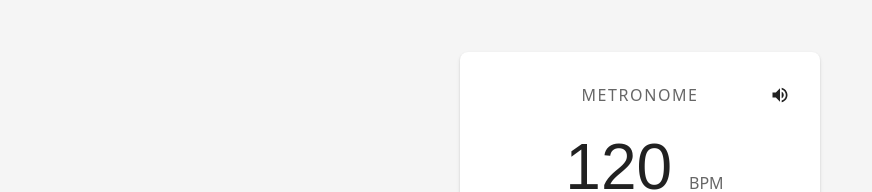
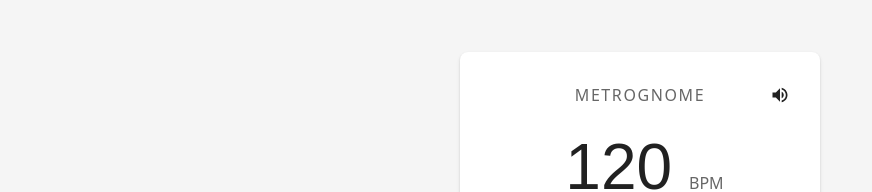
Before and after one commit to JesusLike/metronome, a React (Vite) app: page / in a window 1280 px wide. Shown: the part 160-352 px from the top of the page, without its empty margins (0-872 px from the left). Built offline with nearby package versions, Linux system fonts and the light colour scheme.

Commit message:
small fixes

```diff
--- a/src/App.tsx
+++ b/src/App.tsx
@@ -17,7 +17,7 @@
     <>
       <div className={styles.card}>
         <div className={styles.titleRow}>
-          <h1 className={styles.title}>Metronome</h1>
+          <h1 className={styles.title}>MetroGnome</h1>
           <MuteButton isMuted={isMuted} onToggle={isMuted ? unmute : mute} />
         </div>
         <TempoControl tempo={tempo} min={MIN_BPM} max={MAX_BPM} onChange={setTempo} />
```
